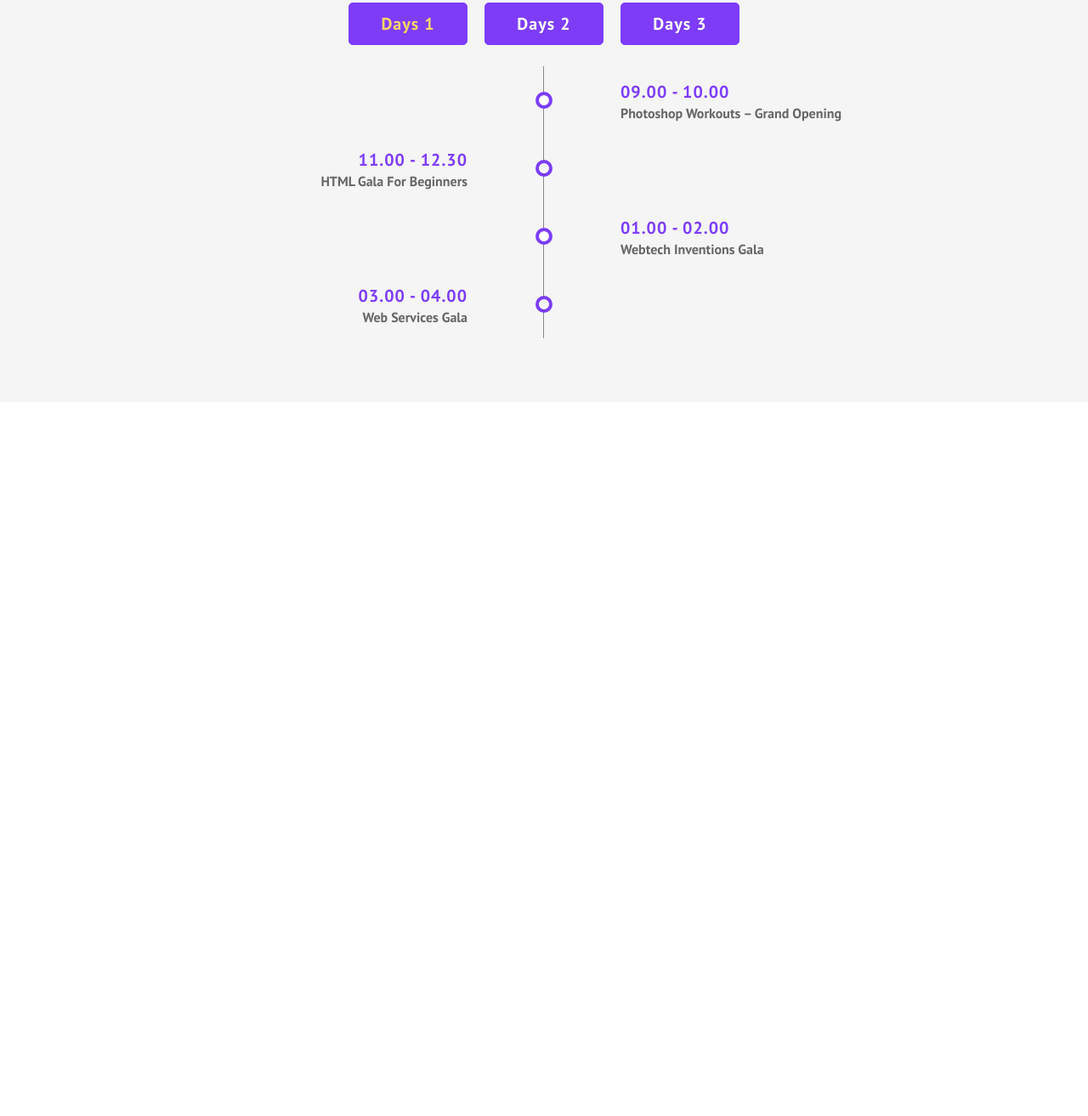
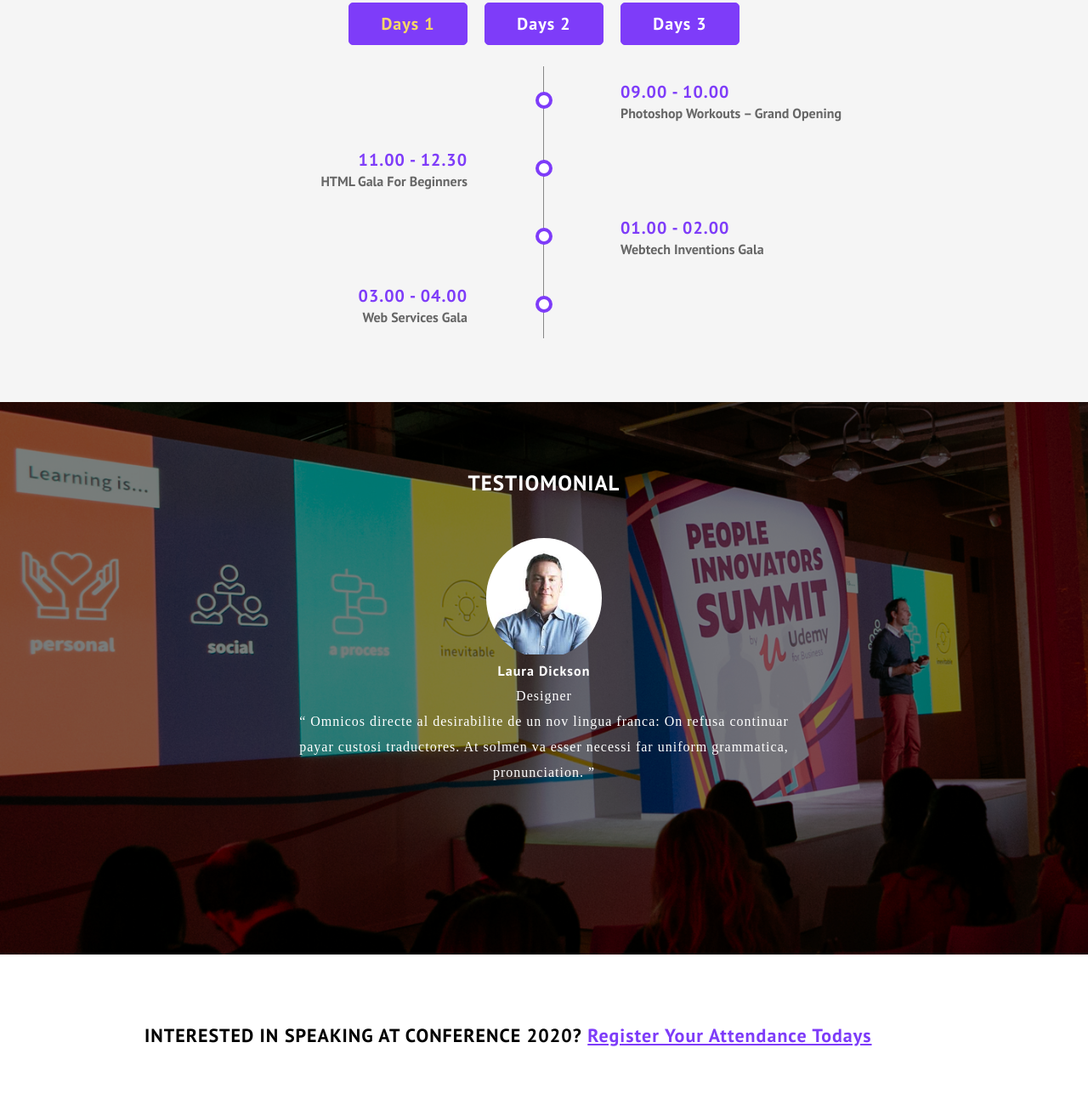
Before and after one commit to nikitashvetsov21/design.github.io, a website: page src/index.pug in a window 1280 px wide. Shown: the part 2418-3731 px from the top of the page at 85% size. Before the commit the page ends 2891 px from the top, so only its background shows below. Drawn offline with nearby package versions, Linux system fonts and the light colour scheme; files that its build step writes are made by us from their sources; files whose address does not match are found by name; a web font is replaced by a local one.

Commit message:
add 2 blocks

```diff
--- /dev/null
+++ b/src/blocks/offer.pug
@@ -0,0 +1,4 @@
+section.offer
+    .wrapper
+        .offer__title Interested in speaking at Conference 2020?
+            a.page__link(href="") Register Your Attendance Todays
--- /dev/null
+++ b/src/blocks/testimonial.pug
@@ -0,0 +1,11 @@
+section.testimonial
+    .testimonial_parallax
+    .testimonial_opacity
+        .wrapper
+            .testimonial-block
+                h2.page__title-h2 testiomonial
+                .page__img
+                    img(src="assets/img/img-man.jpg")
+                .page__text.page__text_bold Laura Dickson
+                .page__text Designer
+                .page__text “ Omnicos directe al desirabilite de un nov lingua franca: On refusa continuar payar custosi traductores. At solmen va esser necessi far uniform grammatica, pronunciation. ”
--- a/src/index.pug
+++ b/src/index.pug
@@ -13,6 +13,8 @@ html(lang="ru")
             include blocks/presentation
             include blocks/event
             include blocks/schedule
+            include blocks/testimonial
+            include blocks/offer
         block script
             script(src='js/debug-grid-create.js')
             script(src='js/main.js')
--- a/src/less/blocks/main-block.less
+++ b/src/less/blocks/main-block.less
@@ -8,6 +8,8 @@
 @import "presentation";
 @import "event";
 @import "schedule";
+@import "testimonial";
+@import "offer";
 
 
 @import "items";
--- /dev/null
+++ b/src/less/blocks/offer.less
@@ -0,0 +1,26 @@
+.offer {
+    padding: 75px 0;
+    &__title {
+        line-height: 40px;
+        font-size: 22px;
+        letter-spacing: 1px;
+        font-weight: 700;
+        text-transform: uppercase;
+        font-family: "@{PTSans}-Bold";
+        .sm-block({
+            display: flex;
+            flex-wrap: wrap;
+            justify-content: center;
+            text-align: center;
+        });
+        .page__link {
+            color: @color_violet;
+            text-transform: capitalize;
+            text-decoration: underline;
+            &:hover {
+                color: black;
+            }
+        }
+    }
+
+}
--- a/src/less/blocks/page.less
+++ b/src/less/blocks/page.less
@@ -99,5 +99,8 @@
         font-size: 16px;
         line-height: 30px;
         letter-spacing: 1px;
+        &_bold {
+            font-family: "@{PTSans}-Bold";
+        }
     }
 }
--- /dev/null
+++ b/src/less/blocks/testimonial.less
@@ -0,0 +1,41 @@
+.testimonial {
+    position: relative;
+    padding: 75px 0;
+    background-image: url("../assets/img/bg-3.jpg");
+    background-repeat: no-repeat;
+    background-size: cover;
+    text-align: center;
+    min-height: 500px;
+    &-block {
+        position: relative;
+        .page__title-h2 {
+            color: @color_white;
+            padding-top: 75px;
+            margin-bottom: 45px;
+        }
+        .page__img {
+            .col();
+            .size(2);
+            .size-xs(5);
+            margin: 0 auto;
+            border-radius: 50%;
+            overflow: hidden;
+        }
+        .page__text {
+            color: @color_white;
+
+            &:last-child {
+                .size(8);
+                margin: 0 auto;
+            };
+
+        }
+    }
+    &_opacity {
+        position: absolute;
+        top: 0;
+        width: 100%;
+        height: 100%;
+        background-color: rgba(0, 0, 0, 0.5);
+    }
+}
```
Also changed, not shown: build/css/styles.css, build/index.html, index.html.
